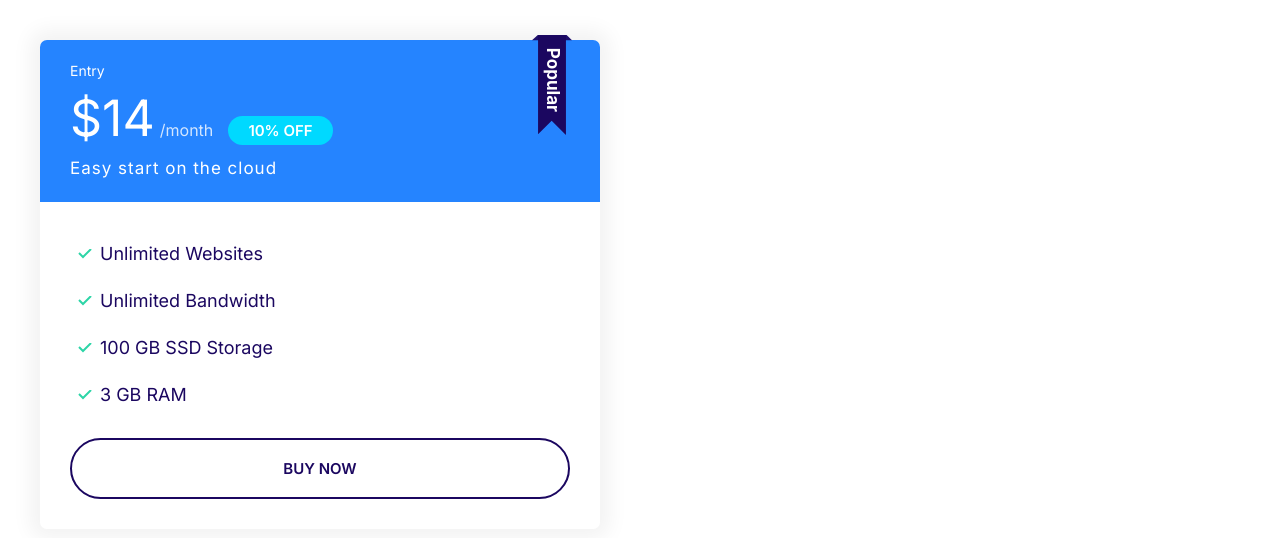
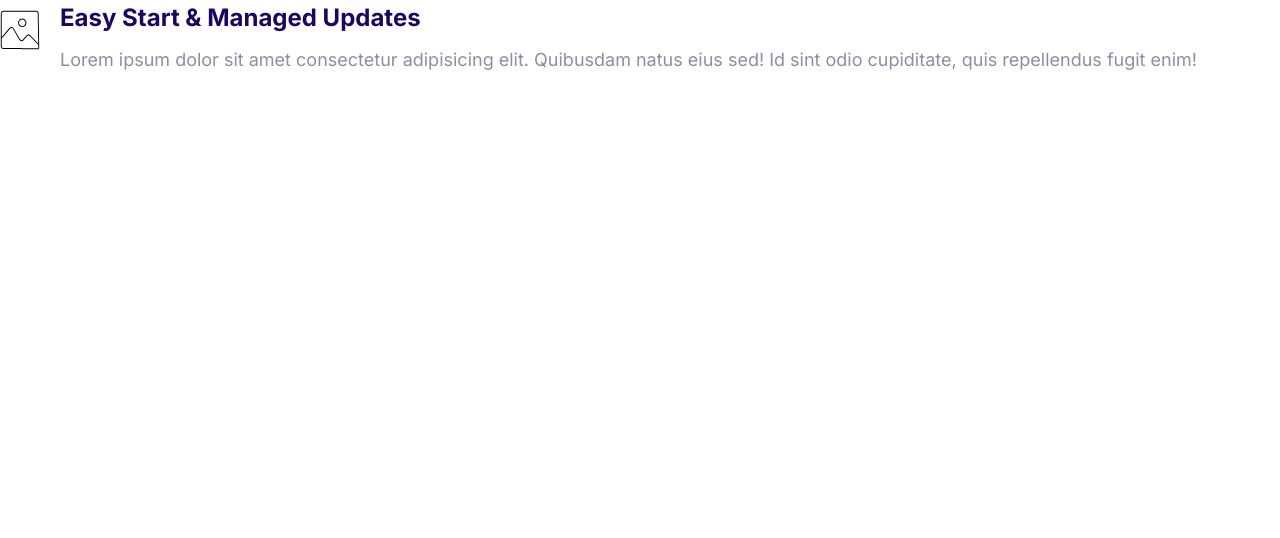
Before and after one commit to lantranad2/moshified, a plain HTML site: page index.html in a window 1280 px wide. Drawn offline with Linux system fonts and the light colour scheme.

Commit message:
Build the media component.

```diff
--- a/css/styles.css
+++ b/css/styles.css
@@ -370,4 +370,22 @@ a {
     font-size: 1.7rem;
   }
 }
-/* TODO: 17 */
+
+/* Media */
+.media {
+  display: flex;
+}
+
+.media__title {
+  margin-top: 0;
+}
+
+.media__body {
+  margin: 0 2rem;
+}
+
+.media__image {
+  margin-top: 1rem;
+}
+
+/* TODO: 21 */
--- a/index.html
+++ b/index.html
@@ -15,26 +15,18 @@
     <title>Document</title>
   </head>
   <body>
-    <div style="width: 50%; padding: 4rem">
-      <div class="plan plan--popular">
-        <div class="card card--primary">
-          <header class="card__header">
-            <h3 class="plan__name">Entry</h3>
-            <span class="plan__price">$14</span>
-            <span class="plan__billing-cycle">/month</span>
-            <span class="badge badge--secondary badge--smal">10% OFF</span>
-            <span class="plan__description">Easy start on the cloud</span>
-          </header>
-          <div class="card__body">
-            <ul class="list list--tick">
-              <li class="list__item">Unlimited Websites</li>
-              <li class="list__item">Unlimited Bandwidth</li>
-              <li class="list__item">100 GB SSD Storage</li>
-              <li class="list__item">3 GB RAM</li>
-            </ul>
-            <button class="btn btn--outline btn--block">Buy Now</button>
-          </div>
-        </div>
+    <div class="media">
+      <div class="media__image">
+        <svg class="icon icon--primary">
+          <use xlink:href="images/sprite.svg#snap"></use>
+        </svg>
+      </div>
+      <div class="media__body">
+        <h3 class="media__title">Easy Start & Managed Updates</h3>
+        <p>
+          Lorem ipsum dolor sit amet consectetur adipisicing elit. Quibusdam
+          natus eius sed! Id sint odio cupiditate, quis repellendus fugit enim!
+        </p>
       </div>
     </div>
   </body>
```
Also changed, not shown: components/media.html (added, +14 -0 lines).
